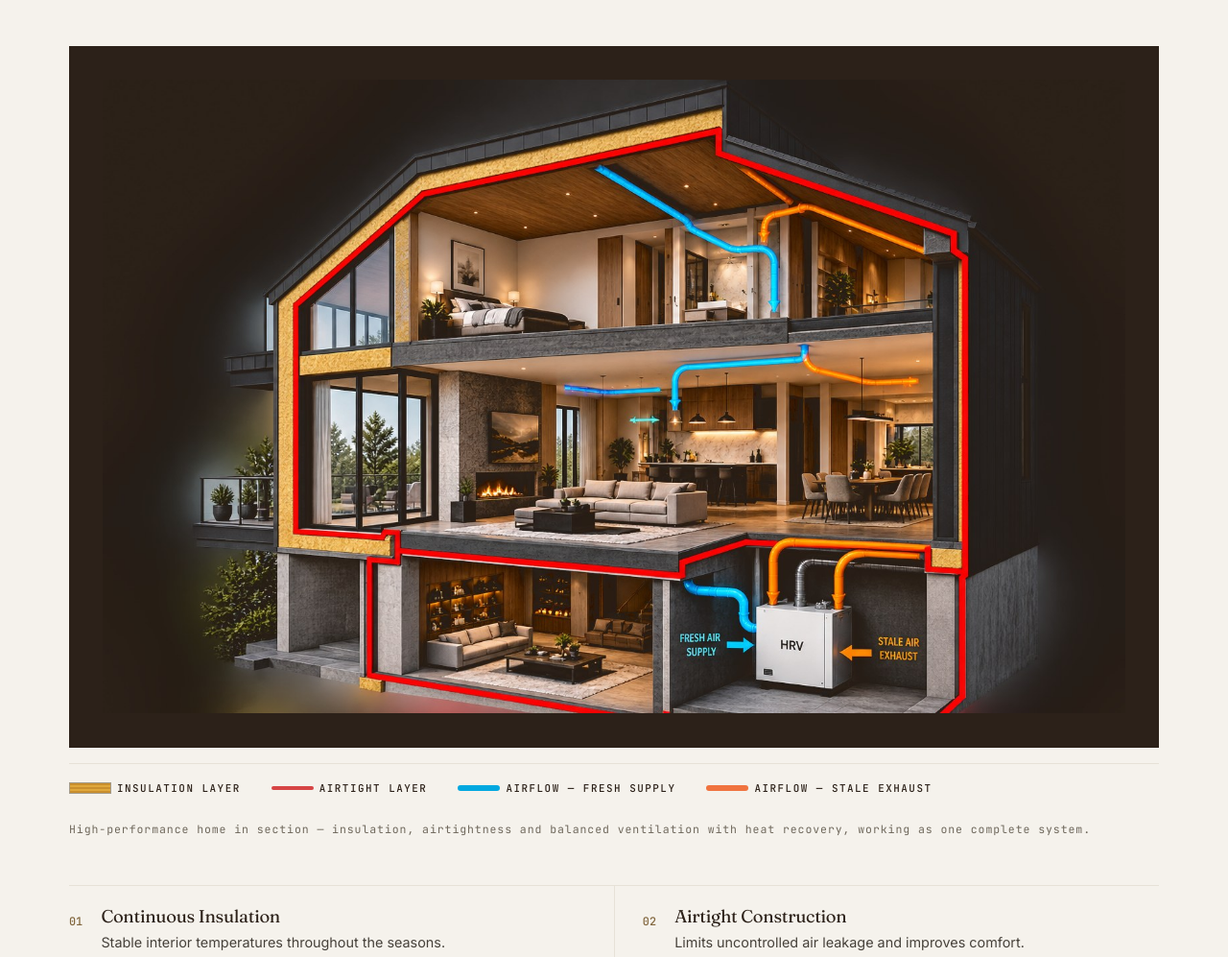
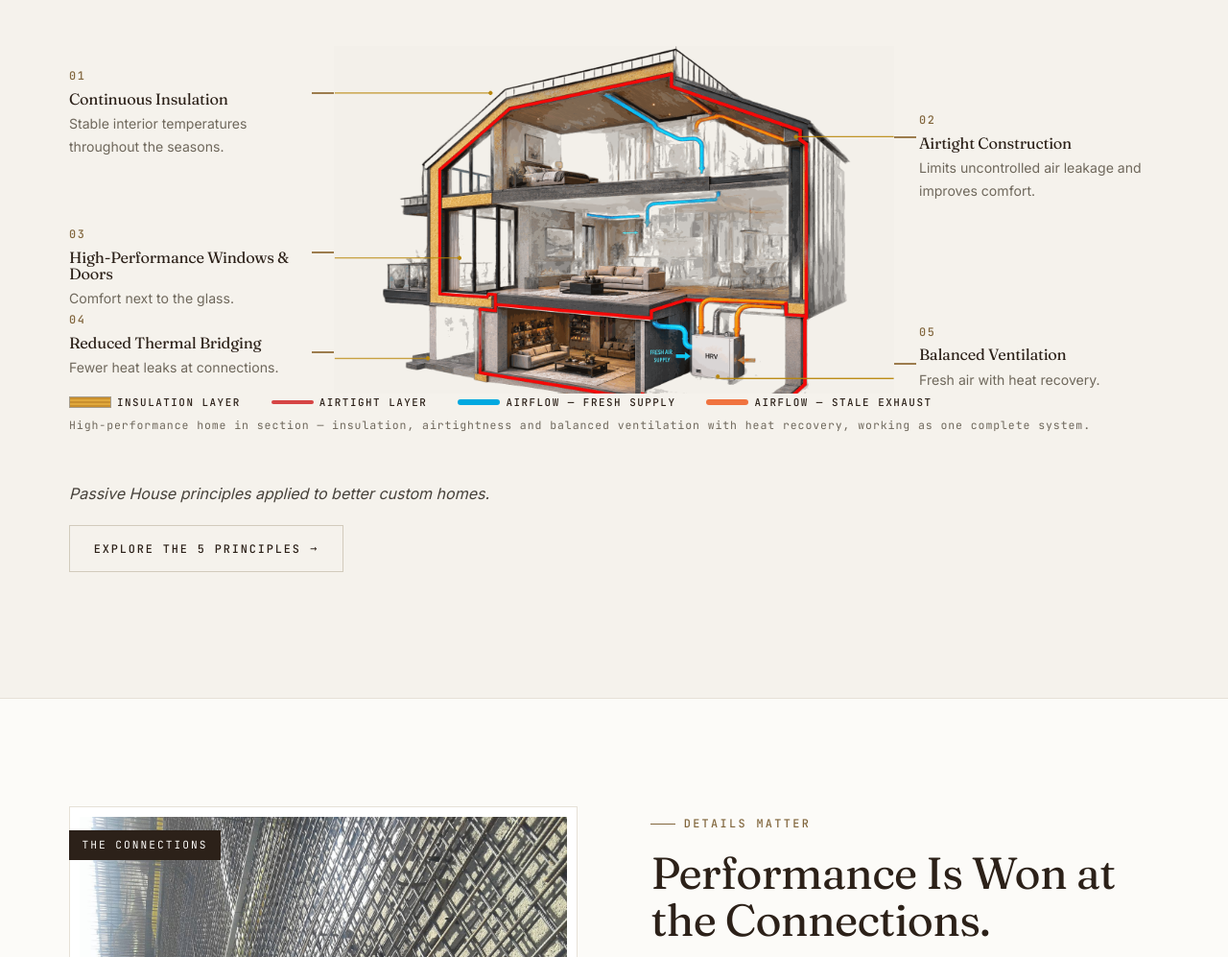
Before and after one commit to Yurei7/berm-inc-site, a website: page site/index.html in a window 1280 px wide. Shown: the part 3981-4978 px from the top of the page at 96% size. Drawn offline with Linux system fonts and the light colour scheme.

Commit message:
Passive House diagram: transparent cutaway PNG with gold leader lines + flanking HTML callouts

```diff
--- a/site-src/assets/css/site.css
+++ b/site-src/assets/css/site.css
@@ -898,15 +898,67 @@ strong { color: var(--ink); font-weight: 600; }
 .info-row a:hover { color: var(--ink); }
 .area-tags { display: flex; flex-wrap: wrap; gap: .5em; margin-top: 1em; }
 
-/* ---------- Cutaway diagram panel ---------- */
-.cutaway {
+/* ---------- Principles diagram (transparent cutaway + callouts) ---------- */
+.principles-diagram {
   margin: 0 0 clamp(2rem, 4vw, 2.8rem);
 }
-.cutaway-panel {
-  background: var(--ink);
-  padding: clamp(1rem, 3vw, 2.2rem);
+.pd-grid {
+  display: grid;
+  grid-template-columns: minmax(190px, 250px) 1fr minmax(190px, 250px);
+  gap: 0 1.6rem;
+  align-items: stretch;
 }
-.cutaway-panel img {
+.pd-calls {
+  list-style: none;
+  margin: 0;
+  padding: 0;
+  position: relative;
+  height: 100%;
+}
+.pd-call {
+  position: absolute;
+  left: 0;
+  right: 0;
+}
+/* stub sits exactly at the baked line height */
+.pd-grid > .pd-calls:first-child .pd-call:nth-child(1) { top: calc(13.4% - 1.7rem); }
+.pd-grid > .pd-calls:first-child .pd-call:nth-child(2) { top: calc(59% - 1.7rem); }
+.pd-grid > .pd-calls:last-child .pd-call:nth-child(1) { top: calc(26% - 1.7rem); }
+/* bottom pair hangs ABOVE the line so text stays inside the image height */
+.pd-grid > .pd-calls:first-child .pd-call:nth-child(3) { top: auto; bottom: calc(10% - 1.7rem); }
+.pd-grid > .pd-calls:first-child .pd-call:nth-child(3)::after { top: auto; bottom: 1.7rem; }
+.pd-grid > .pd-calls:last-child .pd-call:nth-child(2) { top: auto; bottom: calc(6.5% - 1.7rem); }
+.pd-grid > .pd-calls:last-child .pd-call:nth-child(2)::after { top: auto; bottom: 1.7rem; }
+.pd-call::after {
+  content: '';
+  position: absolute;
+  top: 1.7rem;
+  width: 1.4rem;
+  height: 2px;
+  background: var(--bronze);
+}
+.pd-grid > .pd-calls:first-child .pd-call::after { right: -1.6rem; }
+.pd-grid > .pd-calls:last-child .pd-call::after { left: -1.6rem; }
+.pd-num {
+  display: block;
+  font-family: var(--font-mono);
+  font-size: .74rem;
+  font-weight: 500;
+  color: var(--bronze-deep);
+  letter-spacing: .14em;
+}
+.pd-call h3 {
+  font-size: 1.02rem;
+  margin: .35rem 0 .3rem;
+  color: var(--ink);
+}
+.pd-call p {
+  font-size: .88rem;
+  color: var(--stone-dark);
+  margin: 0;
+}
+.pd-img { align-self: center; }
+.pd-img img {
   display: block;
   width: 100%;
   height: auto;
@@ -1069,6 +1121,11 @@ strong { color: var(--ink); font-weight: 600; }
   .gallery-grid figure { margin-bottom: 10px; }
   .form-grid { grid-template-columns: 1fr; }
   .mini-list { grid-template-columns: 1fr; }
+  .pd-grid { grid-template-columns: 1fr; }
+  .pd-img { order: -1; }
+  .pd-calls { height: auto; gap: 1.4rem; display: flex; flex-direction: column; }
+  .pd-call { position: static; }
+  .pd-call::after { display: none; }
   .mini-item:nth-child(odd) { padding-right: 0; }
   .mini-item:nth-child(even) { border-left: 0; padding-left: 0; }
   .footer-grid { grid-template-columns: 1fr; gap: 2rem; }
--- a/site/assets/css/site.css
+++ b/site/assets/css/site.css
@@ -898,15 +898,67 @@ strong { color: var(--ink); font-weight: 600; }
 .info-row a:hover { color: var(--ink); }
 .area-tags { display: flex; flex-wrap: wrap; gap: .5em; margin-top: 1em; }
 
-/* ---------- Cutaway diagram panel ---------- */
-.cutaway {
+/* ---------- Principles diagram (transparent cutaway + callouts) ---------- */
+.principles-diagram {
   margin: 0 0 clamp(2rem, 4vw, 2.8rem);
 }
-.cutaway-panel {
-  background: var(--ink);
-  padding: clamp(1rem, 3vw, 2.2rem);
+.pd-grid {
+  display: grid;
+  grid-template-columns: minmax(190px, 250px) 1fr minmax(190px, 250px);
+  gap: 0 1.6rem;
+  align-items: stretch;
 }
-.cutaway-panel img {
+.pd-calls {
+  list-style: none;
+  margin: 0;
+  padding: 0;
+  position: relative;
+  height: 100%;
+}
+.pd-call {
+  position: absolute;
+  left: 0;
+  right: 0;
+}
+/* stub sits exactly at the baked line height */
+.pd-grid > .pd-calls:first-child .pd-call:nth-child(1) { top: calc(13.4% - 1.7rem); }
+.pd-grid > .pd-calls:first-child .pd-call:nth-child(2) { top: calc(59% - 1.7rem); }
+.pd-grid > .pd-calls:last-child .pd-call:nth-child(1) { top: calc(26% - 1.7rem); }
+/* bottom pair hangs ABOVE the line so text stays inside the image height */
+.pd-grid > .pd-calls:first-child .pd-call:nth-child(3) { top: auto; bottom: calc(10% - 1.7rem); }
+.pd-grid > .pd-calls:first-child .pd-call:nth-child(3)::after { top: auto; bottom: 1.7rem; }
+.pd-grid > .pd-calls:last-child .pd-call:nth-child(2) { top: auto; bottom: calc(6.5% - 1.7rem); }
+.pd-grid > .pd-calls:last-child .pd-call:nth-child(2)::after { top: auto; bottom: 1.7rem; }
+.pd-call::after {
+  content: '';
+  position: absolute;
+  top: 1.7rem;
+  width: 1.4rem;
+  height: 2px;
+  background: var(--bronze);
+}
+.pd-grid > .pd-calls:first-child .pd-call::after { right: -1.6rem; }
+.pd-grid > .pd-calls:last-child .pd-call::after { left: -1.6rem; }
+.pd-num {
+  display: block;
+  font-family: var(--font-mono);
+  font-size: .74rem;
+  font-weight: 500;
+  color: var(--bronze-deep);
+  letter-spacing: .14em;
+}
+.pd-call h3 {
+  font-size: 1.02rem;
+  margin: .35rem 0 .3rem;
+  color: var(--ink);
+}
+.pd-call p {
+  font-size: .88rem;
+  color: var(--stone-dark);
+  margin: 0;
+}
+.pd-img { align-self: center; }
+.pd-img img {
   display: block;
   width: 100%;
   height: auto;
@@ -1069,6 +1121,11 @@ strong { color: var(--ink); font-weight: 600; }
   .gallery-grid figure { margin-bottom: 10px; }
   .form-grid { grid-template-columns: 1fr; }
   .mini-list { grid-template-columns: 1fr; }
+  .pd-grid { grid-template-columns: 1fr; }
+  .pd-img { order: -1; }
+  .pd-calls { height: auto; gap: 1.4rem; display: flex; flex-direction: column; }
+  .pd-call { position: static; }
+  .pd-call::after { display: none; }
   .mini-item:nth-child(odd) { padding-right: 0; }
   .mini-item:nth-child(even) { border-left: 0; padding-left: 0; }
   .footer-grid { grid-template-columns: 1fr; gap: 2rem; }
--- a/site/index.html
+++ b/site/index.html
@@ -203,10 +203,51 @@
         </div>
         <span class="section-index">02 — Principles</span>
       </div>
-      <figure class="cutaway reveal">
-        <div class="cutaway-panel">
-          <img src="/assets/img/ph-cutaway.jpg" alt="High-performance home cutaway — continuous insulation, airtight layer and balanced ventilation with heat recovery"
-               width="1536" height="952" loading="lazy">
+      <div class="principles-diagram reveal">
+        <div class="pd-grid">
+          <ul class="pd-calls">
+            <li class="pd-call">
+              <span class="pd-num">01</span>
+              <div>
+                <h3>Continuous Insulation</h3>
+                <p>Stable interior temperatures throughout the seasons.</p>
+              </div>
+            </li>
+            <li class="pd-call">
+              <span class="pd-num">03</span>
+              <div>
+                <h3>High-Performance Windows &amp; Doors</h3>
+                <p>Comfort next to the glass.</p>
+              </div>
+            </li>
+            <li class="pd-call">
+              <span class="pd-num">04</span>
+              <div>
+                <h3>Reduced Thermal Bridging</h3>
+                <p>Fewer heat leaks at connections.</p>
+              </div>
+            </li>
+          </ul>
+          <div class="pd-img">
+            <img src="/assets/img/ph-cutaway-transparent.png" alt="High-performance home cutaway — continuous insulation, airtight layer and balanced ventilation with heat recovery"
+                 width="1536" height="952" loading="lazy">
+          </div>
+          <ul class="pd-calls">
+            <li class="pd-call">
+              <span class="pd-num">02</span>
+              <div>
+                <h3>Airtight Construction</h3>
+                <p>Limits uncontrolled air leakage and improves comfort.</p>
+              </div>
+            </li>
+            <li class="pd-call">
+              <span class="pd-num">05</span>
+              <div>
+                <h3>Balanced Ventilation</h3>
+                <p>Fresh air with heat recovery.</p>
+              </div>
+            </li>
+          </ul>
         </div>
         <figcaption>
           <span class="cutaway-legend">
@@ -217,43 +258,6 @@
           </span>
           <span class="cutaway-cap">High-performance home in section — insulation, airtightness and balanced ventilation with heat recovery, working as one complete system.</span>
         </figcaption>
-      </figure>
-      <div class="mini-list">
-        <div class="mini-item reveal">
-          <span class="mini-num">01</span>
-          <div>
-            <h3>Continuous Insulation</h3>
-            <p>Stable interior temperatures throughout the seasons.</p>
-          </div>
-        </div>
-        <div class="mini-item reveal">
-          <span class="mini-num">02</span>
-          <div>
-            <h3>Airtight Construction</h3>
-            <p>Limits uncontrolled air leakage and improves comfort.</p>
-          </div>
-        </div>
-        <div class="mini-item reveal">
-          <span class="mini-num">03</span>
-          <div>
-            <h3>Reduced Thermal Bridging</h3>
-            <p>Connections detailed to limit unwanted heat transfer.</p>
-          </div>
-        </div>
-        <div class="mini-item reveal">
-          <span class="mini-num">04</span>
-          <div>
-            <h3>High-Performance Windows &amp; Doors</h3>
-            <p>Comfort near windows, less energy loss.</p>
-          </div>
-        </div>
-        <div class="mini-item reveal">
-          <span class="mini-num">05</span>
-          <div>
-            <h3>Balanced Ventilation</h3>
-            <p>Fresh air with heat recovery, all year round.</p>
-          </div>
-        </div>
       </div>
       <p class="reveal" style="margin-top:1.8rem; font-style:italic; color:var(--text)">Passive House principles applied to better custom homes.</p>
       <p class="reveal" style="margin-top:1.2rem"><a class="btn btn--ghost" href="/approach/#passive-house">Explore the 5 Principles <span class="arr">→</span></a></p>
```
Also changed, not shown: site-src/pages/home.html (+45 -41 lines), site-src/assets/img/ph-cutaway-transparent.png (added), site-src/assets/img/ph-cutaway.jpg (deleted), site/assets/img/ph-cutaway-transparent.png (added), site/assets/img/ph-cutaway.jpg (deleted).
